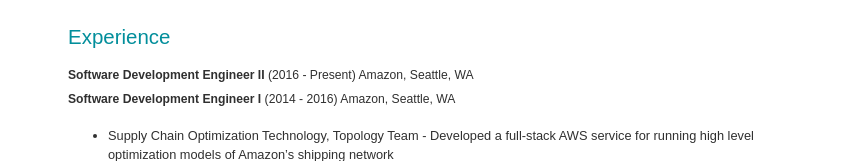
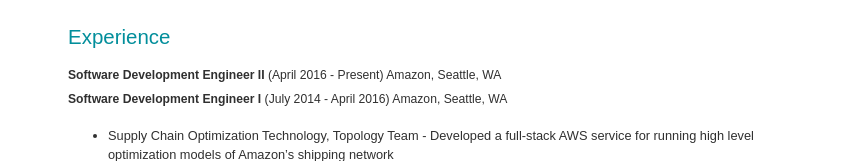
Before and after one commit to Frost36/Website, a plain HTML site: page www/resume.html in a window 1280 px wide. Shown: the part 256-417 px from the top of the page, without its empty margins (221-1071 px from the left). Drawn offline with Linux system fonts and the light colour scheme.

Commit message:
Include months in Amazon job

```diff
--- a/www/resume.html
+++ b/www/resume.html
@@ -45,12 +45,12 @@
         <h2>Experience</h2>
         <p>
             <b>Software Development Engineer II</b>
-            (2016 - Present)
+            (April 2016 - Present)
             Amazon,
             Seattle, WA
             <br>
             <b>Software Development Engineer I</b>
-            (2014 - 2016)
+            (July 2014 - April 2016)
             Amazon,
             Seattle, WA
             <br>
```
